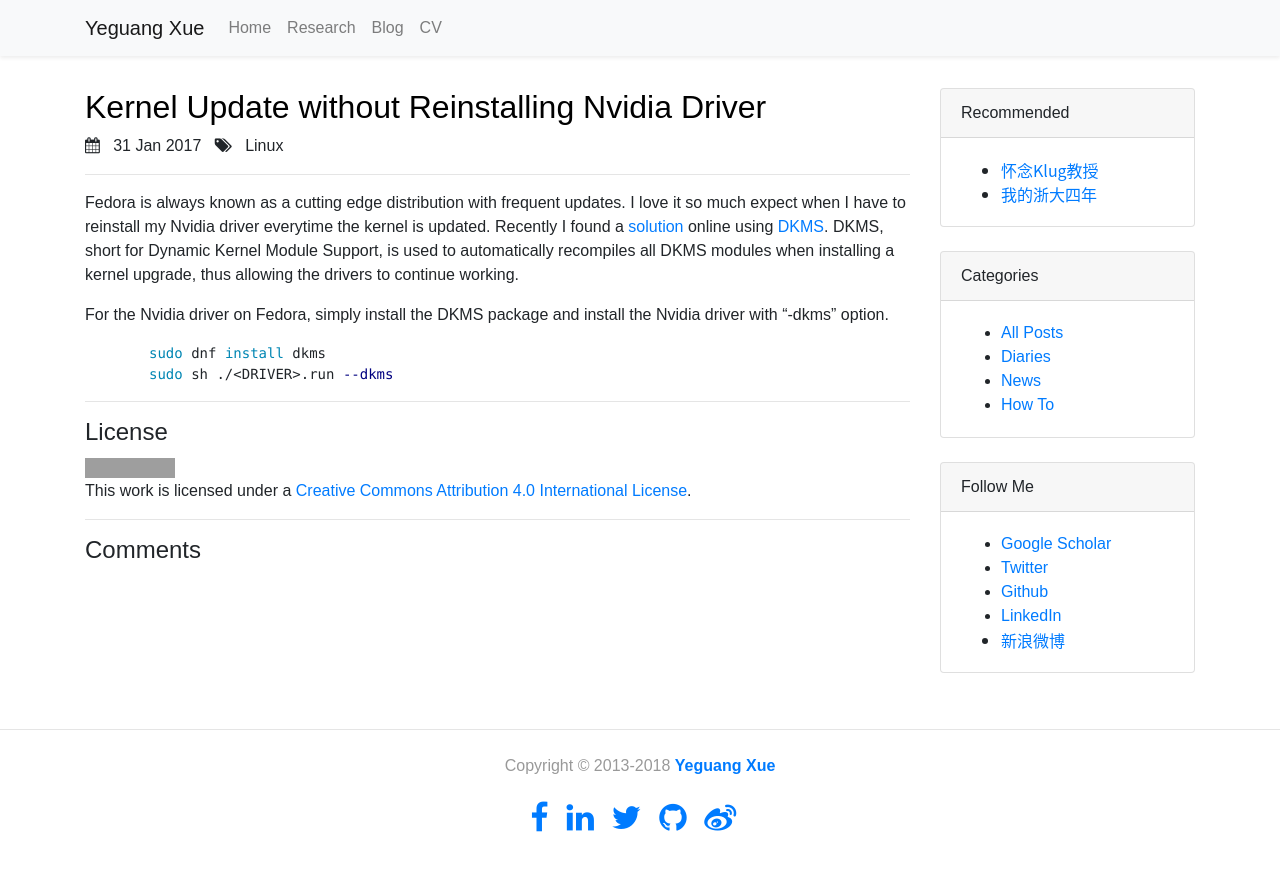
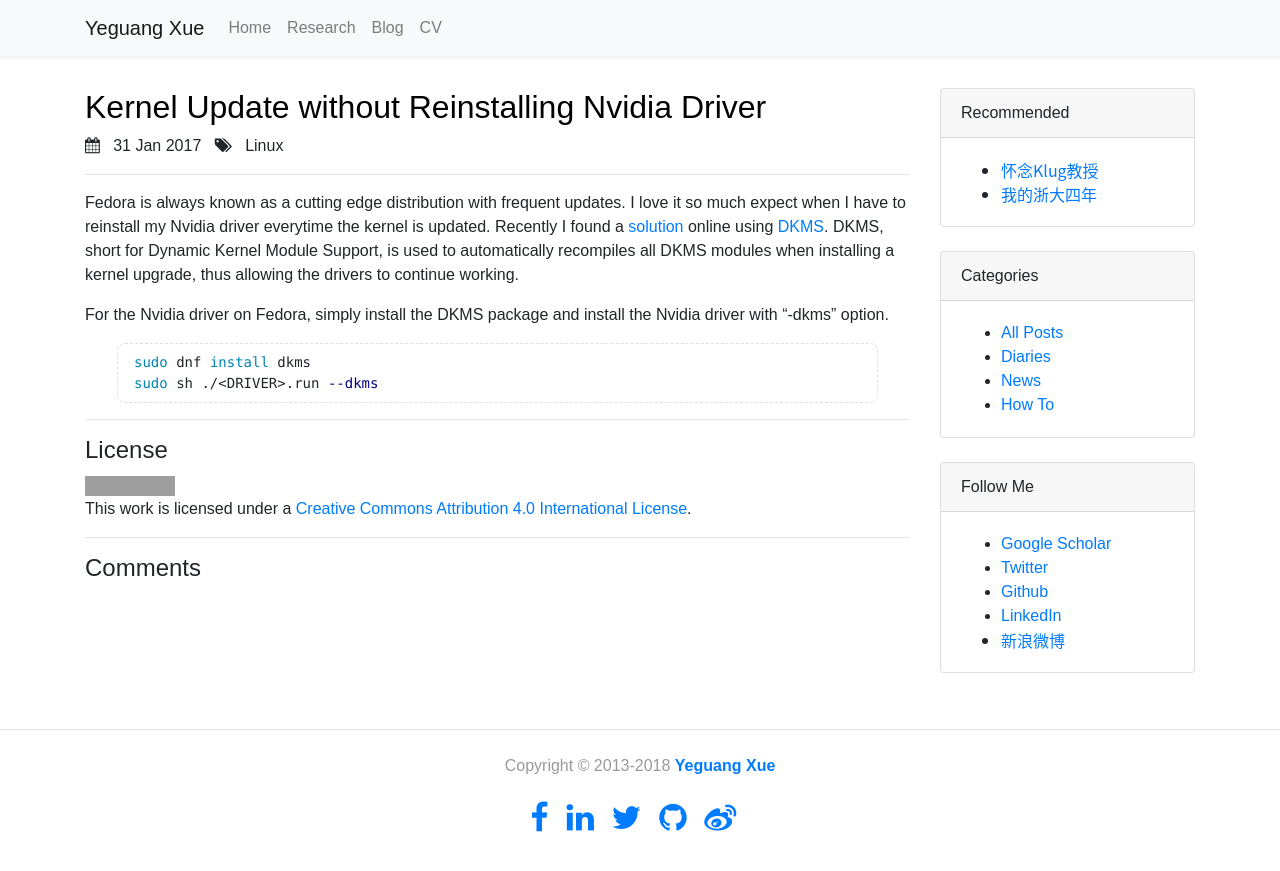
Before and after one commit to yeguang-xue/yeguang-xue.github.io, a Jekyll site: the page built from _posts/2017-01-31-nvidia-kernel.md, in a window 1280 px wide. Shown: the top 871 px of the page. Built offline with Jekyll 4.4.1, drawn with Linux system fonts in a browser that asks for light colours; comment, search, counter and statistics services are not loaded; grey boxes are pictures that could not be loaded.

Commit message:
code style

```diff
--- a/css/site.css
+++ b/css/site.css
@@ -164,13 +164,18 @@ h2 a{
 
 .highlight  {
     font-family: Monaco, Consolas, "Andale Mono", "DejaVu Sans Mono", monospace;
-    margin: 1rem 4rem;
+    margin: 1rem 2rem;
 }
 .highlight pre code {
     display: block;
     white-space: pre;
     overflow-x: auto;
     word-wrap: normal;
+    border: rgba(0,0,0,.125);
+    border-style: dashed;
+    border-width: 1px;
+    border-radius: 8px;
+    padding: 0.5rem 1rem;
 }
 .highlight pre table *{
     border-style: none;
```
